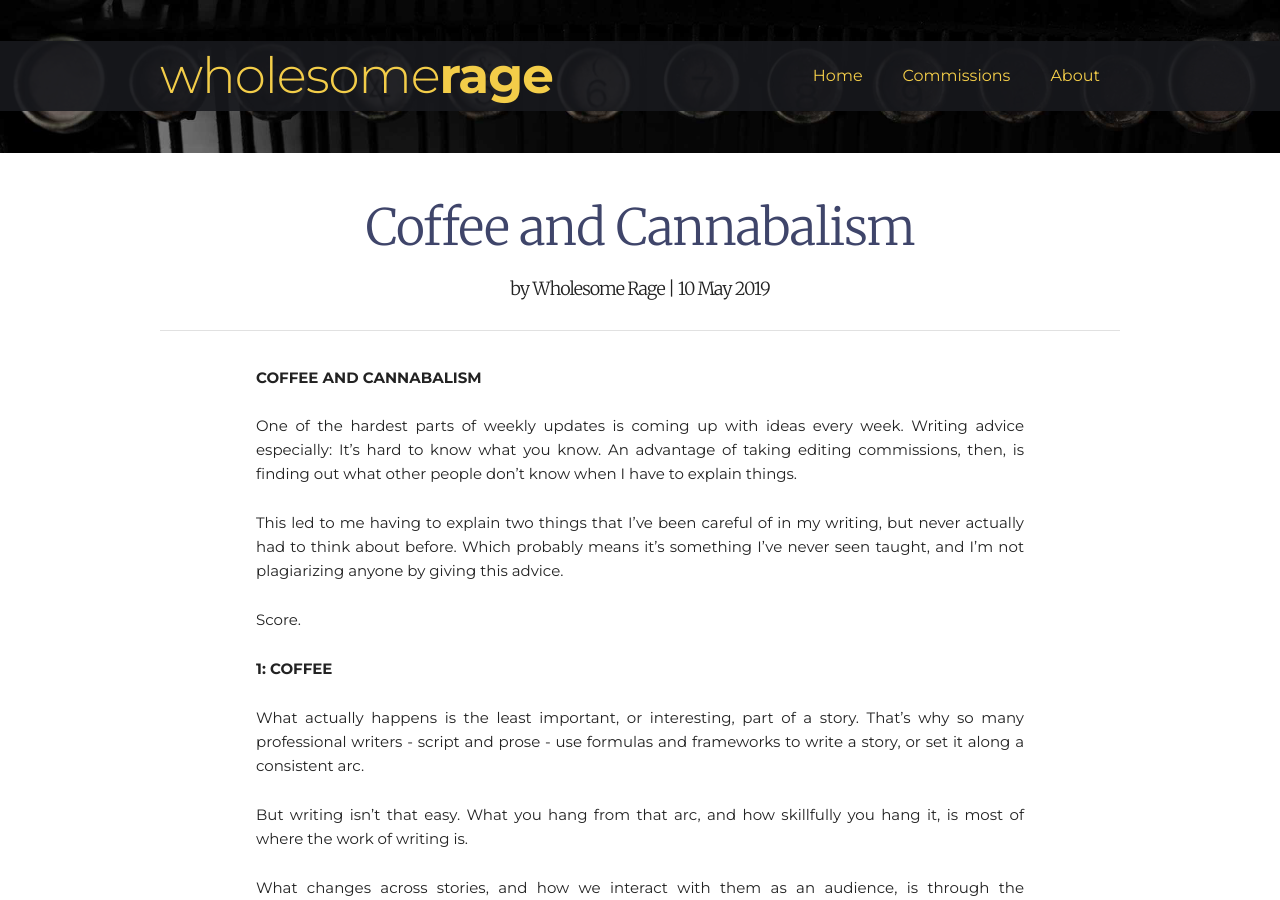
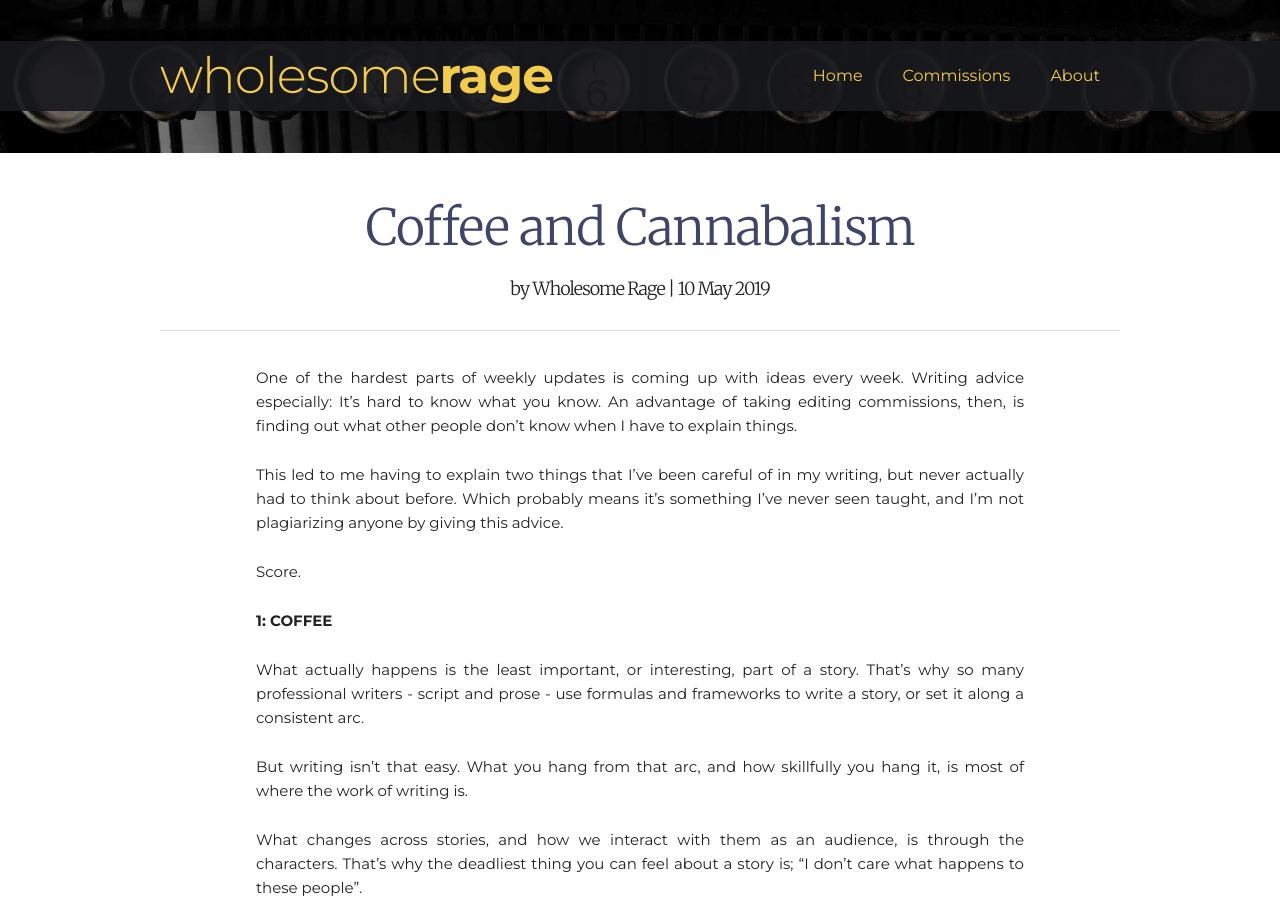
Before and after one commit to WholesomeRage/WholesomeRage.github.io, a Jekyll site: the page built from _posts/2019-05-10-coffee-and-cannabalism.md, in a window 1280 px wide and 900 px high. Built offline with Jekyll 4.4.1, drawn with Linux system fonts in a browser that asks for light colours; nearby versions of some CDN libraries.

Commit message:
Removed superfluous subtitle

```diff
--- a/_posts/2019-05-10-coffee-and-cannabalism.md
+++ b/_posts/2019-05-10-coffee-and-cannabalism.md
@@ -10,8 +10,6 @@ excerpt_separator: <!--more-->
 contributor: false
 ---
 
-**COFFEE AND CANNABALISM** \
- \
 One of the hardest parts of weekly updates is coming up with ideas every week. Writing advice especially: It’s hard to know what you know. An advantage of taking editing commissions, then, is finding out what other people don’t know when I have to explain things.
 
 This led to me having to explain two things that I’ve been careful of in my writing, but never actually had to think about before. Which probably means it’s something I’ve never seen taught, and I’m not plagiarizing anyone by giving this advice.
```
